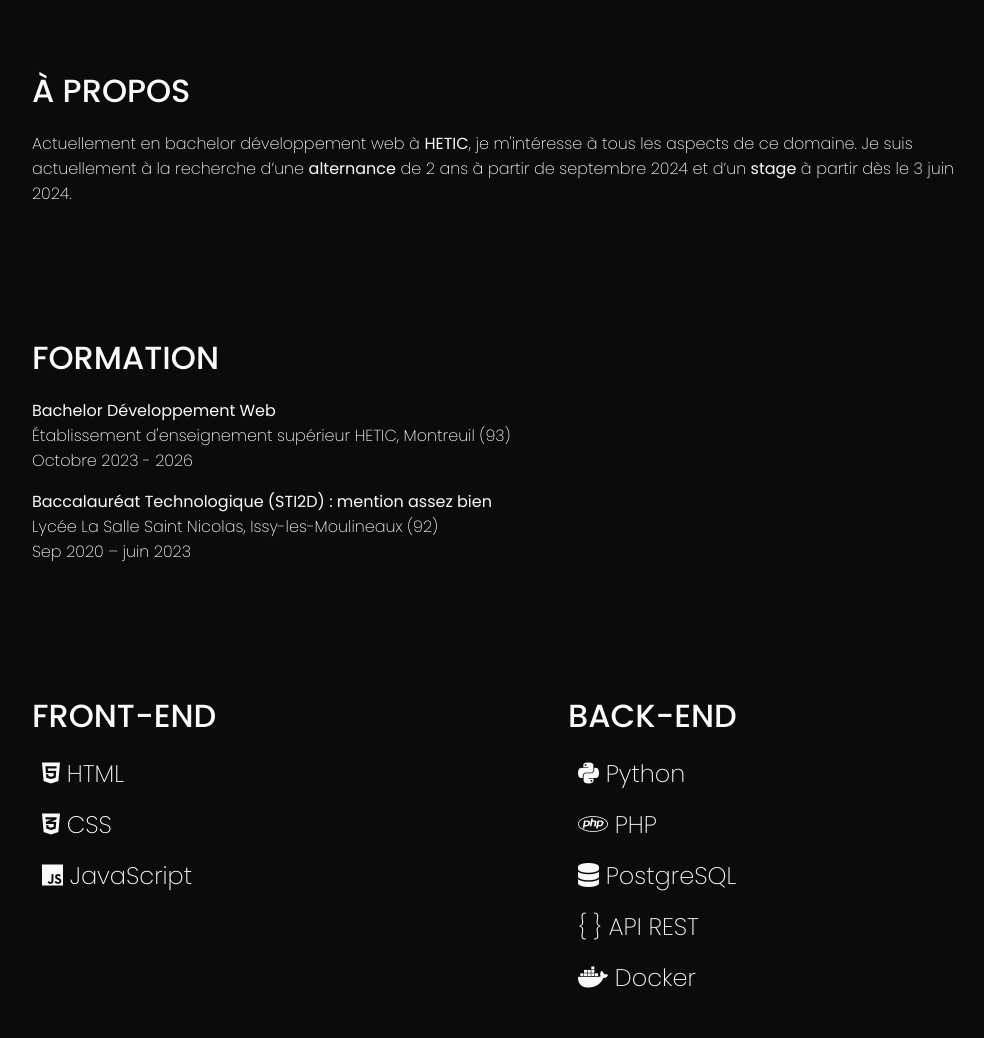
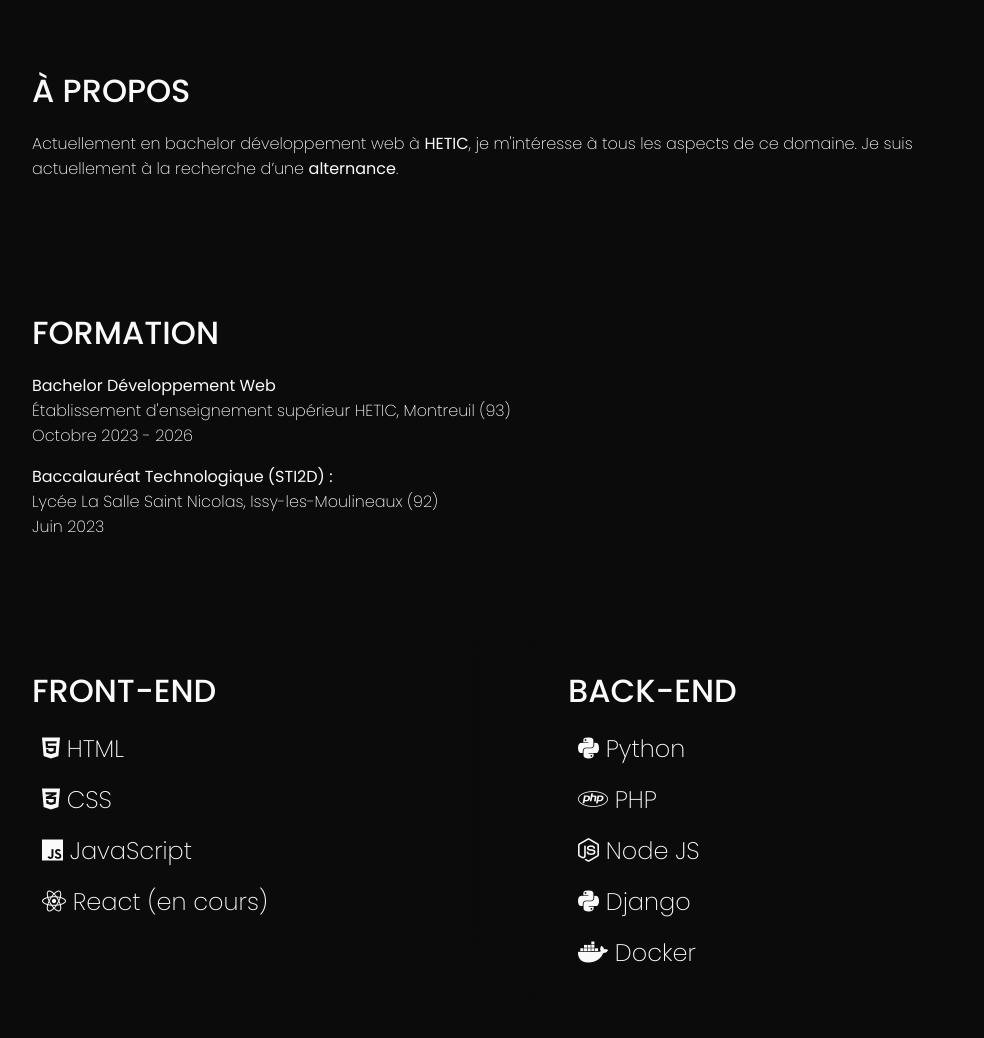
Before and after one commit to Alexis-Gontier/MyPortfolio, a plain HTML site: page index.html in a window 1280 px wide. Shown: the part 1700-2738 px from the top of the page, without its empty margins (136-1120 px from the left). Drawn offline with Linux system fonts and the light colour scheme.

Commit message:
Update index.html

```diff
--- a/index.html
+++ b/index.html
@@ -89,13 +89,13 @@
             <div class="right">
                 <div class="card">
                     <h4>à propos</h4>
-                    <p>Actuellement en bachelor développement web à <span>HETIC</span>, je m'intéresse à tous les aspects de ce domaine. Je suis actuellement à la recherche d’une <span>alternance</span> de 2 ans à partir de septembre 2024 et d’un <span>stage</span> à partir dès le 3 juin 2024.</p>
+                    <p>Actuellement en bachelor développement web à <span>HETIC</span>, je m'intéresse à tous les aspects de ce domaine. Je suis actuellement à la recherche d’une <span>alternance</span>.</p>
                 </div>
 
                 <div class="card">
                     <h4>Formation</h4>
                     <p><span>Bachelor Développement Web</span><br>Établissement d'enseignement supérieur HETIC, Montreuil (93)<br>Octobre 2023 - 2026</p>
-                    <p><span>Baccalauréat Technologique (STI2D) : mention assez bien</span><br>Lycée La Salle Saint Nicolas, Issy-les-Moulineaux (92)<br>Sep 2020 – juin 2023</p>
+                    <p><span>Baccalauréat Technologique (STI2D) :</span><br>Lycée La Salle Saint Nicolas, Issy-les-Moulineaux (92)<br>Juin 2023</p>
                 </div>
 
                 <div class="container">
@@ -105,6 +105,7 @@
                             <p><i class="fa-brands fa-html5"></i> HTML</p>
                             <p><i class="fa-brands fa-css3-alt"></i> CSS</p>
                             <p><i class="fa-brands fa-js"></i> JavaScript</p>
+                            <p><i class="fa-brands fa-react"></i> React (en cours)</p>
                         </div>
                     </div>
 
@@ -113,8 +114,8 @@
                         <div class="tech-logo">
                             <p><i class="fa-brands fa-python"></i> Python</p>
                             <p><i class="fa-brands fa-php"></i> PHP</p>
-                            <p><i class="fa-solid fa-database"></i> PostgreSQL</p>
-                            <p>{ } API REST</p>
+                            <p><i class="fa-brands fa-node-js"></i> Node JS</p>
+                            <p><i class="fa-brands fa-python"></i> Django</p>
                             <p><i class="fa-brands fa-docker"></i> Docker</p>
                         </div>
                     </div>
```
